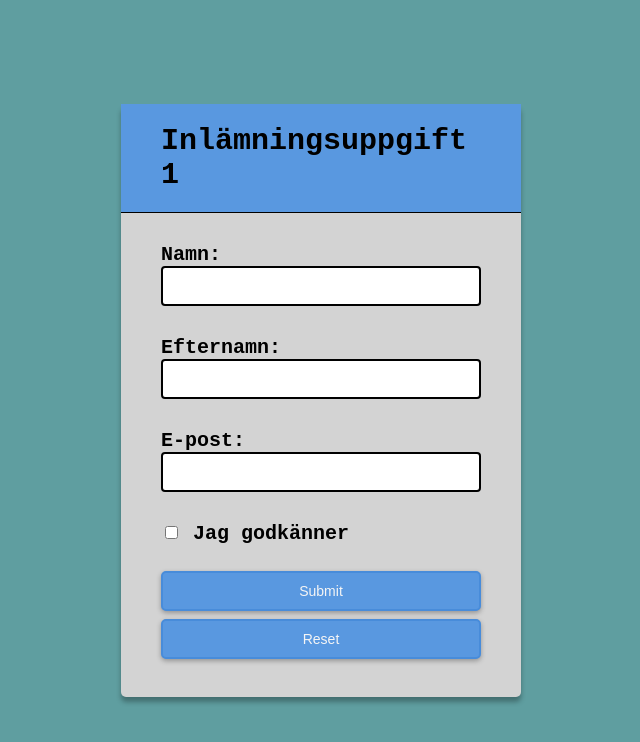
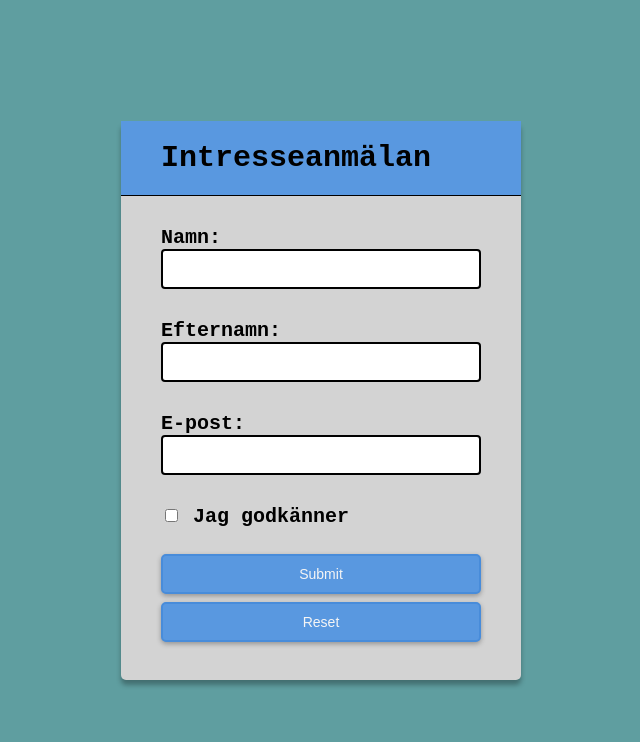
Before and after one commit to Market-Mover/javaScript-1, a plain HTML site: page Inlämningsuppgift 1/index.html in a window 1280 px wide. Shown: the whole page, without its empty margins (71-711 px from the left). Drawn offline with Linux system fonts and the light colour scheme.

Commit message:
sparade igen

```diff
--- a/Inlämningsuppgift 1/index.html
+++ b/Inlämningsuppgift 1/index.html
@@ -6,14 +6,14 @@
   <link rel="stylesheet" href="style.css">
   <link rel="stylesheet" href="https://use.fontawesome.com/releases/v5.15.1/css/all.css" integrity="sha384-vp86vTRFVJgpjF9jiIGPEEqYqlDwgyBgEF109VFjmqGmIY/Y4HV4d3Gp2irVfcrp" crossorigin="anonymous">
 
-  <title>Form</title>
+  <title>Inlämningsuppgift 2</title>
 
 </head>
 <body>
   <!-- Formulär -->
   <div class="container">
     <div class="header">
-      <h2>Inlämningsuppgift 1</h2>
+      <h2>Intresseanmälan</h2>
     </div>
     <form class="form" id="form">
       <!-- Namn -->
```
